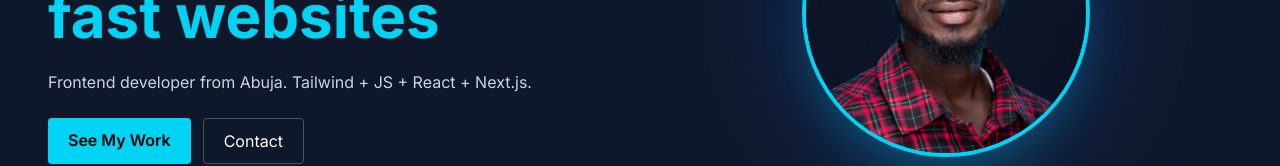
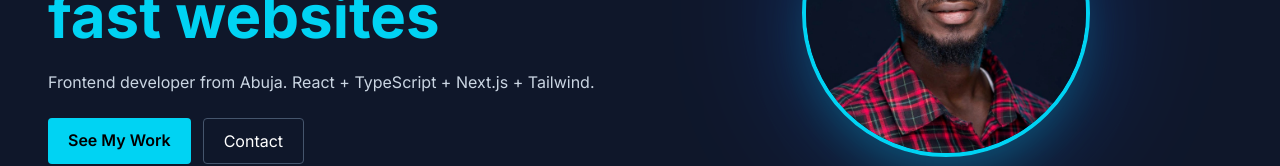
Before and after one commit to Haez0004/haez-portfolio, a Next.js app: page / in a window 1280 px wide. Shown: the part 285-451 px from the top of the page. Built offline with nearby package versions, Linux system fonts and the light colour scheme.

Commit message:
updated hero

```diff
--- a/app/page.tsx
+++ b/app/page.tsx
@@ -34,7 +34,7 @@ export default function Home() {
             <span className="text-cyan-400">fast websites</span>
           </h1>
           <p className="mt-4 text-slate-300">
-            Frontend developer from Abuja. Tailwind + JS + React + Next.js.
+            Frontend developer from Abuja. React + TypeScript + Next.js + Tailwind.
           </p>
           <div className="mt-6 flex gap-3">
             <Link
```
